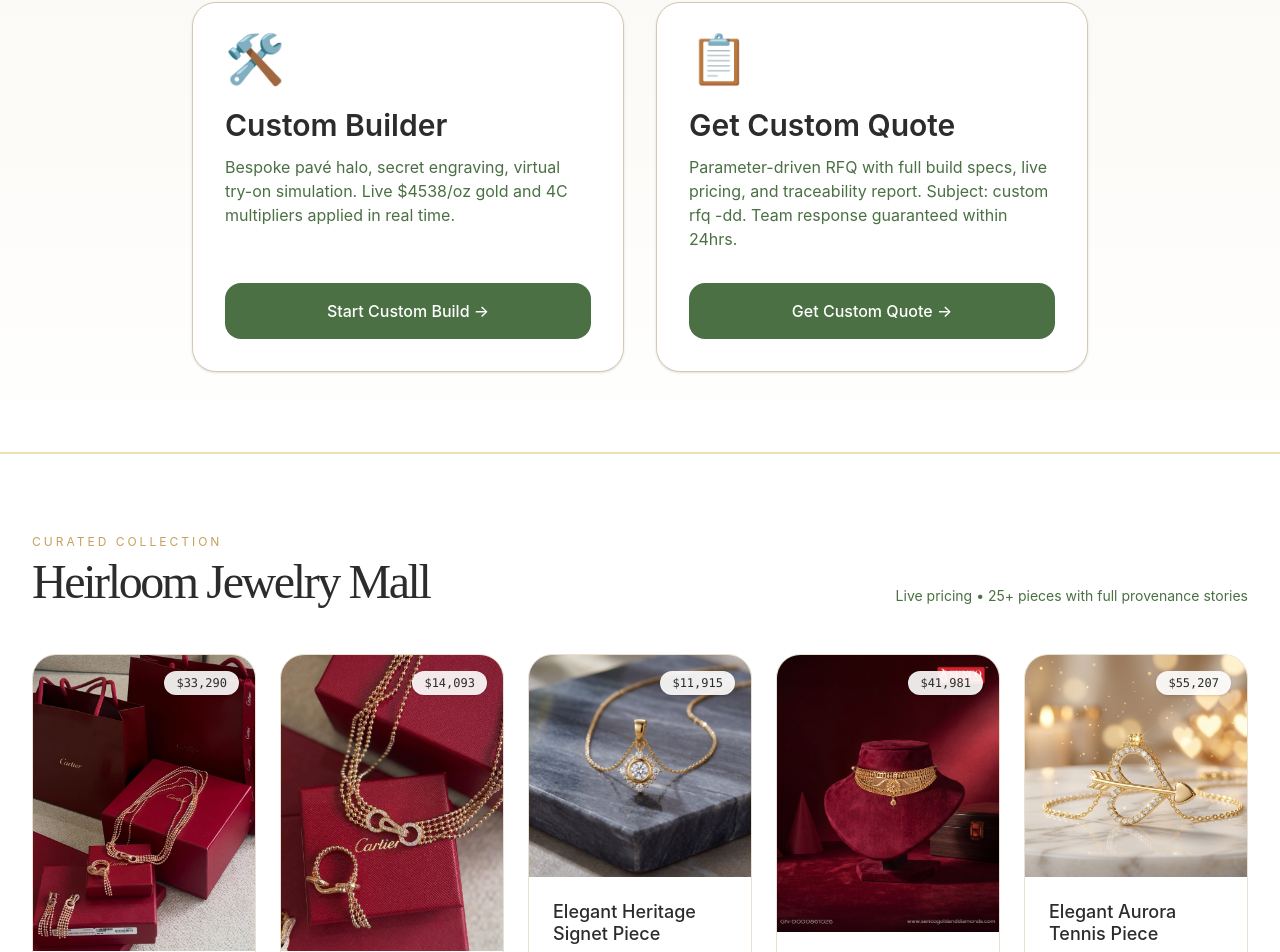
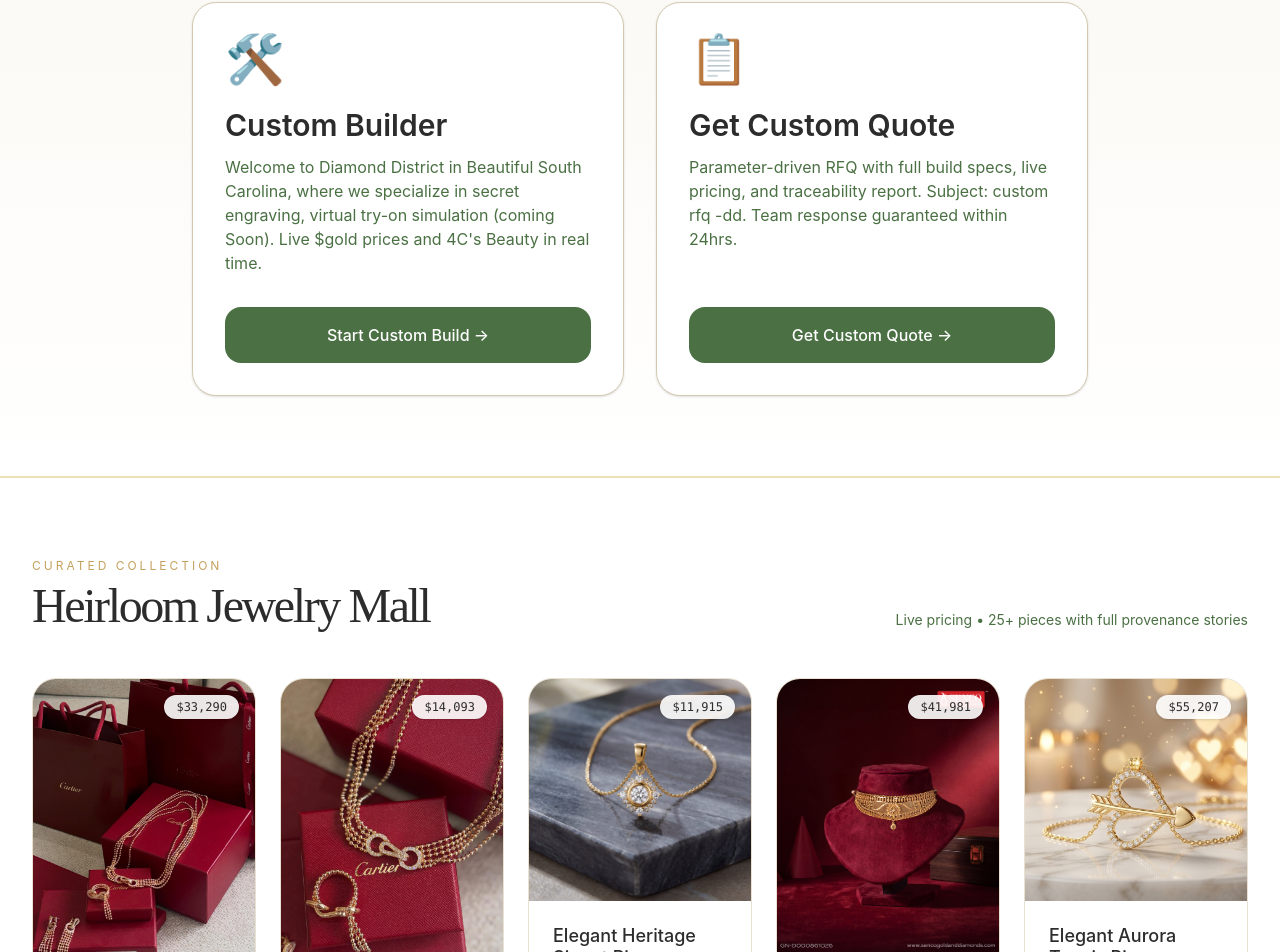
Before and after one commit to myeportal/DiamondDistrict, a Next.js app: page / in a window 1280 px wide. Shown: the part 1693-2645 px from the top of the page. Built offline with nearby package versions, Linux system fonts and the light colour scheme; no server answers.

Commit message:
fix(copy): update Custom Builder description to exact requested text per founder. 'Welcome to Diamond District in Beautiful South Carolina...' No other changes. Pushed for review.

```diff
--- a/app/page.tsx
+++ b/app/page.tsx
@@ -212,7 +212,7 @@ Quote request with full parameters, live pricing from global sources, custom eng
             >
               <div className="text-5xl mb-6">🛠️</div>
               <h3 className="text-3xl font-semibold mb-3 text-[#2c2c2c]">Custom Builder</h3>
-              <p className="text-[#4a7043] flex-1">Bespoke pavé halo, secret engraving, virtual try-on simulation. Live ${spotPrice}/oz gold and 4C multipliers applied in real time.</p>
+              <p className="text-[#4a7043] flex-1">Welcome to Diamond District in Beautiful South Carolina, where we specialize in secret engraving, virtual try-on simulation (coming Soon). Live $gold prices and 4C's Beauty in real time.</p>
               <button className="mt-8 w-full bg-[#4a7043] hover:bg-[#3a5a35] text-white py-4 rounded-2xl font-medium transition-colors">
                 Start Custom Build →
               </button>
```
